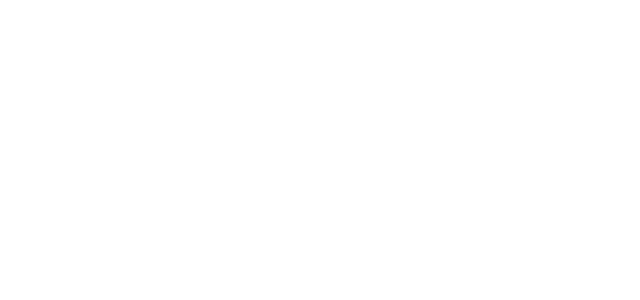
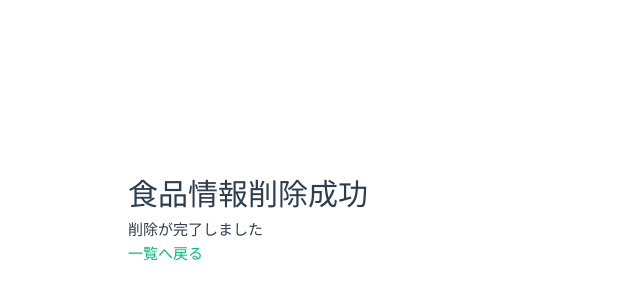
Before and after one commit to zeki-pon/search-food-ingredients-frontend, a Vue app: page /food/delete/completed in a window 1280 px wide. Before the commit this address had no page. Shown: the part 182-482 px from the top of the page, without its empty margins (0-640 px from the left). Built offline with nearby package versions, Linux system fonts and the light colour scheme.

Commit message:
削除機能追加

```diff
--- a/src/api/food.ts
+++ b/src/api/food.ts
@@ -16,4 +16,8 @@ const updateFood = function (food: object) {
     return client.put('food/update', food)
 }
 
-export { getFoods, getFoodDetail, registerFood, updateFood }
+const deleteFood = function (foodId: string) {
+    return client.delete('/food/delete/' + foodId)
+}
+
+export { getFoods, getFoodDetail, registerFood, updateFood, deleteFood }
--- a/src/router/index.ts
+++ b/src/router/index.ts
@@ -6,6 +6,7 @@ import FoodRegisterView from '../views/FoodRegisterView.vue'
 import FoodRegisterCompletedView from '../views/FoodRegisterCompletedView.vue'
 import FoodUpdateView from '../views/FoodUpdateView.vue'
 import FoodUpdateCompletedView from '../views/FoodUpdateCompletedView.vue'
+import FoodDeleteCompletedView from '../views/FoodDeleteCompletedView.vue'
 
 const router = createRouter({
   history: createWebHistory(import.meta.env.BASE_URL),
@@ -45,6 +46,11 @@ const router = createRouter({
       name: 'FoodUpdateCompleted',
       component: FoodUpdateCompletedView
     },
+    {
+      path: '/food/delete/completed',
+      name: 'FoodDeleteCompleted',
+      component: FoodDeleteCompletedView
+    },
   ]
 })
 
--- /dev/null
+++ b/src/views/FoodDeleteCompletedView.vue
@@ -0,0 +1,7 @@
+<template>
+  <div>
+    <h1>食品情報削除成功</h1>
+    <p>削除が完了しました</p>
+    <router-link to="/food/list">一覧へ戻る</router-link>
+  </div>
+</template>
--- a/src/views/FoodDetailView.vue
+++ b/src/views/FoodDetailView.vue
@@ -2,6 +2,9 @@
   <div>
     <h1>食品詳細</h1>
     <button v-on:click="$router.push('/food/update/' + food.id)">変更</button>
+
+    <button v-on:click="doDelete">削除</button>
+
     <table border="1" align="center">
       <tbody>
         <tr v-for="key, index in foodObjKey">
@@ -16,7 +19,7 @@
 
 <script lang="ts">
 import { defineComponent } from 'vue'
-import { getFoodDetail } from '@/api/food';
+import { getFoodDetail, deleteFood } from '@/api/food';
 
 export default defineComponent({
   data() {
@@ -30,6 +33,14 @@ export default defineComponent({
     if (!foodId) return
     getFoodDetail(foodId).then((res: object) => {this.food = res.data})
   },
+  methods: {
+    doDelete: function() {
+      let isOk = window.confirm('削除しますか？')
+      if (isOk) {
+        deleteFood(this.food.id).then(() => this.$router.push('/food/delete/completed'))
+      }
+    }
+  }
 })
 </script>
 
```
